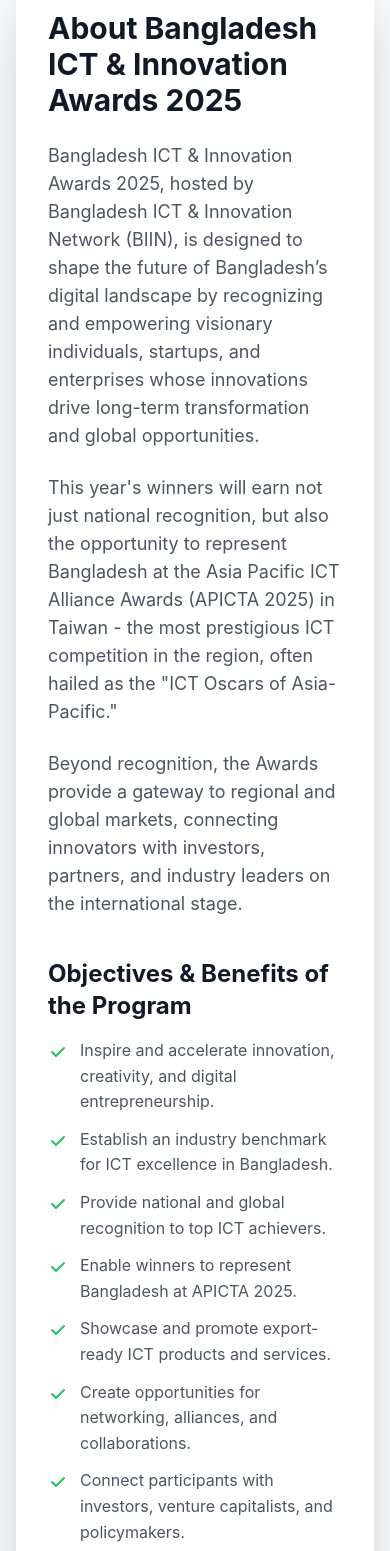
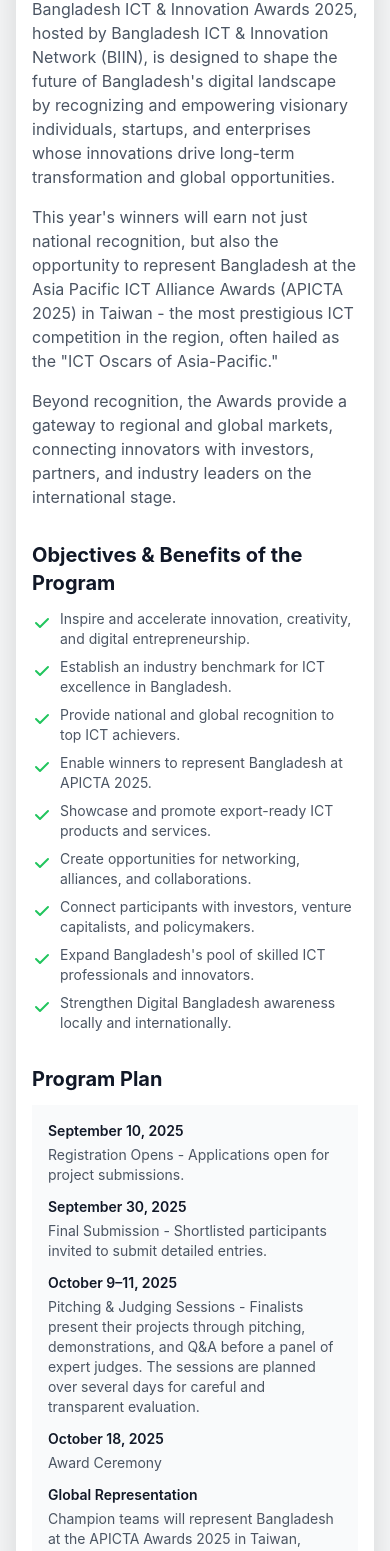
Before and after one commit to Ayonspoiler/BIIN_Award_Function, a React (Vite) app in the folder frontend/: page /about in a window 390 px wide. Shown: the part 418-1969 px from the top of the page. Built offline with nearby package versions, Linux system fonts and the light colour scheme; no server answers.

Commit message:
About Page Updated.

```diff
--- a/frontend/src/pages/About.jsx
+++ b/frontend/src/pages/About.jsx
@@ -1,9 +1,6 @@
 import { useEffect, useState } from "react";
 
 const About = () => {
-
-
-
   const API_URL =
     "https://script.google.com/macros/s/AKfycbx0bbcB-LedQAp20CrnQhPjIUL7nACzFqMWWBVpA5TuxxLvnlF6fYsxSaX7YgveefrJ3A/exec";
 
@@ -41,56 +38,55 @@
     };
   }, []);
 
-
   return (
     <div className="">
       <div className="">
         {/* Header */}
-        <section className="bg-gradient-to-r from-primary-600 to-secondary-600 text-white py-20 w-full ">
+        <section className="bg-gradient-to-r from-primary-600 to-secondary-600 text-white py-12 sm:py-16 md:py-20 w-full">
           <div className="px-4 sm:px-6 lg:px-8 text-center">
-            <h1 className="text-4xl md:text-6xl font-bold mb-6">
+            <h1 className="text-3xl sm:text-4xl md:text-5xl lg:text-6xl font-bold mb-4 sm:mb-6 leading-tight">
               Bangladesh ICT & Innovation Awards
             </h1>
-            <p className="text-xl md:text-2xl text-gray-100 max-w-3xl mx-auto">
+            <p className="text-lg sm:text-xl md:text-2xl text-gray-100 max-w-3xl mx-auto px-2">
               Celebrating Innovation, Empowering Digital Transformation
             </p>
           </div>
         </section>
         <div className="max-w-7xl mx-auto px-4 sm:px-6 lg:px-8 py-3">
           {/* About Awards Section */}
-          <div className="bg-white rounded-xl shadow-2xl p-8 mb-12">
-            <h2 className="text-3xl font-bold text-gray-900 mb-6">
+          <div className="bg-white rounded-xl shadow-2xl p-4 sm:p-6 md:p-8 mb-8 sm:mb-12">
+            <h2 className="text-2xl sm:text-3xl font-bold text-gray-900 mb-4 sm:mb-6">
               About Bangladesh ICT & Innovation Awards 2025
             </h2>
-            <p className="text-lg text-gray-600 mb-6">
+            <p className="text-base sm:text-lg text-gray-600 mb-4 sm:mb-6">
               Bangladesh ICT & Innovation Awards 2025, hosted by Bangladesh ICT
               & Innovation Network (BIIN), is designed to shape the future of
-              Bangladesh’s digital landscape by recognizing and empowering
+              Bangladesh's digital landscape by recognizing and empowering
               visionary individuals, startups, and enterprises whose innovations
               drive long-term transformation and global opportunities.
             </p>
-            <p className="text-lg text-gray-600 mb-6">
+            <p className="text-base sm:text-lg text-gray-600 mb-4 sm:mb-6">
               This year's winners will earn not just national recognition, but
               also the opportunity to represent Bangladesh at the Asia Pacific
               ICT Alliance Awards (APICTA 2025) in Taiwan - the most prestigious
               ICT competition in the region, often hailed as the "ICT Oscars of
               Asia-Pacific."
             </p>
-            <p className="text-lg text-gray-600 mb-6">
+            <p className="text-base sm:text-lg text-gray-600 mb-4 sm:mb-6">
               Beyond recognition, the Awards provide a gateway to regional and
               global markets, connecting innovators with investors, partners,
               and industry leaders on the international stage.
             </p>
 
             {/* Objectives & Benefits */}
-            <div className="mt-10">
-              <h3 className="text-2xl font-bold text-gray-900 mb-4">
+            <div className="mt-8 sm:mt-10">
+              <h3 className="text-xl sm:text-2xl font-bold text-gray-900 mb-3 sm:mb-4">
                 Objectives & Benefits of the Program
               </h3>
-              <ul className="space-y-3 text-gray-600">
+              <ul className="space-y-2 sm:space-y-3 text-gray-600">
                 <li className="flex items-start">
                   <svg
-                    className="w-5 h-5 text-green-500 mr-3 mt-1 flex-shrink-0"
+                    className="w-5 h-5 text-green-500 mr-2 sm:mr-3 mt-1 flex-shrink-0"
                     fill="currentColor"
                     viewBox="0 0 20 20"
                   >
@@ -100,14 +96,14 @@
                       clipRule="evenodd"
                     />
                   </svg>
-                  <span>
+                  <span className="text-sm sm:text-base">
                     Inspire and accelerate innovation, creativity, and digital
                     entrepreneurship.
                   </span>
                 </li>
                 <li className="flex items-start">
                   <svg
-                    className="w-5 h-5 text-green-500 mr-3 mt-1 flex-shrink-0"
+                    className="w-5 h-5 text-green-500 mr-2 sm:mr-3 mt-1 flex-shrink-0"
                     fill="currentColor"
                     viewBox="0 0 20 20"
                   >
@@ -117,14 +113,14 @@
                       clipRule="evenodd"
                     />
                   </svg>
-                  <span>
+                  <span className="text-sm sm:text-base">
                     Establish an industry benchmark for ICT excellence in
                     Bangladesh.
                   </span>
                 </li>
                 <li className="flex items-start">
                   <svg
-                    className="w-5 h-5 text-green-500 mr-3 mt-1 flex-shrink-0"
+                    className="w-5 h-5 text-green-500 mr-2 sm:mr-3 mt-1 flex-shrink-0"
                     fill="currentColor"
                     viewBox="0 0 20 20"
                   >
@@ -134,14 +130,14 @@
                       clipRule="evenodd"
                     />
                   </svg>
-                  <span>
+                  <span className="text-sm sm:text-base">
                     Provide national and global recognition to top ICT
                     achievers.
                   </span>
                 </li>
                 <li className="flex items-start">
                   <svg
-                    className="w-5 h-5 text-green-500 mr-3 mt-1 flex-shrink-0"
+                    className="w-5 h-5 text-green-500 mr-2 sm:mr-3 mt-1 flex-shrink-0"
                     fill="currentColor"
                     viewBox="0 0 20 20"
                   >
@@ -151,13 +147,13 @@
                       clipRule="evenodd"
                     />
                   </svg>
-                  <span>
+                  <span className="text-sm sm:text-base">
                     Enable winners to represent Bangladesh at APICTA 2025.
                   </span>
                 </li>
                 <li className="flex items-start">
                   <svg
-                    className="w-5 h-5 text-green-500 mr-3 mt-1 flex-shrink-0"
+                    className="w-5 h-5 text-green-500 mr-2 sm:mr-3 mt-1 flex-shrink-0"
                     fill="currentColor"
                     viewBox="0 0 20 20"
                   >
@@ -167,13 +163,13 @@
                       clipRule="evenodd"
                     />
                   </svg>
-                  <span>
+                  <span className="text-sm sm:text-base">
                     Showcase and promote export-ready ICT products and services.
                   </span>
                 </li>
                 <li className="flex items-start">
                   <svg
-                    className="w-5 h-5 text-green-500 mr-3 mt-1 flex-shrink-0"
+                    className="w-5 h-5 text-green-500 mr-2 sm:mr-3 mt-1 flex-shrink-0"
                     fill="currentColor"
                     viewBox="0 0 20 20"
                   >
@@ -183,14 +179,14 @@
                       clipRule="evenodd"
                     />
                   </svg>
-                  <span>
+                  <span className="text-sm sm:text-base">
                     Create opportunities for networking, alliances, and
                     collaborations.
                   </span>
                 </li>
                 <li className="flex items-start">
                   <svg
-                    className="w-5 h-5 text-green-500 mr-3 mt-1 flex-shrink-0"
+                    className="w-5 h-5 text-green-500 mr-2 sm:mr-3 mt-1 flex-shrink-0"
                     fill="currentColor"
                     viewBox="0 0 20 20"
                   >
@@ -200,14 +196,14 @@
                       clipRule="evenodd"
                     />
                   </svg>
-                  <span>
+                  <span className="text-sm sm:text-base">
                     Connect participants with investors, venture capitalists,
                     and policymakers.
                   </span>
                 </li>
                 <li className="flex items-start">
                   <svg
-                    className="w-5 h-5 text-green-500 mr-3 mt-1 flex-shrink-0"
+                    className="w-5 h-5 text-green-500 mr-2 sm:mr-3 mt-1 flex-shrink-0"
                     fill="currentColor"
                     viewBox="0 0 20 20"
                   >
@@ -217,14 +213,14 @@
                       clipRule="evenodd"
                     />
                   </svg>
-                  <span>
+                  <span className="text-sm sm:text-base">
                     Expand Bangladesh's pool of skilled ICT professionals and
                     innovators.
                   </span>
                 </li>
                 <li className="flex items-start">
                   <svg
-                    className="w-5 h-5 text-green-500 mr-3 mt-1 flex-shrink-0"
+                    className="w-5 h-5 text-green-500 mr-2 sm:mr-3 mt-1 flex-shrink-0"
                     fill="currentColor"
                     viewBox="0 0 20 20"
                   >
@@ -234,7 +230,7 @@
                       clipRule="evenodd"
                     />
                   </svg>
-                  <span>
+                  <span className="text-sm sm:text-base">
                     Strengthen Digital Bangladesh awareness locally and
                     internationally.
                   </span>
@@ -243,61 +239,63 @@
             </div>
 
             {/* Program Plan */}
-            <div className="mt-10">
-              <h3 className="text-2xl font-bold text-gray-900 mb-4">
+            <div className="mt-8 sm:mt-10">
+              <h3 className="text-xl sm:text-2xl font-bold text-gray-900 mb-3 sm:mb-4">
                 Program Plan
               </h3>
-              <div className="bg-gray-50 p-6 rounded-lg">
-                <ul className="space-y-4">
-                  <li className="flex items-start">
-                    <span className="font-semibold text-gray-900 min-w-[180px]">
+              <div className="bg-gray-50 p-4 sm:p-6 rounded-lg">
+                <ul className="space-y-3 sm:space-y-4">
+                  <li className="flex flex-col sm:flex-row sm:items-start">
+                    <span className="font-semibold text-gray-900 sm:min-w-[180px] mb-1 sm:mb-0 text-sm sm:text-base">
                       September 10, 2025
                     </span>
-                    <span className="text-gray-600">
+                    <span className="text-gray-600 text-sm sm:text-base">
                       Registration Opens - Applications open for project
                       submissions.
                     </span>
                   </li>
-                  {/* <li className="flex items-start">
-                  <span className="font-semibold text-gray-900 min-w-[180px]">
+                  {/* <li className="flex flex-col sm:flex-row sm:items-start">
+                  <span className="font-semibold text-gray-900 sm:min-w-[180px] mb-1 sm:mb-0 text-sm sm:text-base">
                     September 25, 2025
                   </span>
-                  <span className="text-gray-600">
+                  <span className="text-gray-600 text-sm sm:text-base">
                     Preliminary Evaluation - Initial review and shortlisting of
                     submitted projects.
                   </span>
                 </li> */}
-                  <li className="flex items-start">
-                    <span className="font-semibold text-gray-900 min-w-[180px]">
+                  <li className="flex flex-col sm:flex-row sm:items-start">
+                    <span className="font-semibold text-gray-900 sm:min-w-[180px] mb-1 sm:mb-0 text-sm sm:text-base">
                       September 30, 2025
                     </span>
-                    <span className="text-gray-600">
+                    <span className="text-gray-600 text-sm sm:text-base">
                       Final Submission - Shortlisted participants invited to
                       submit detailed entries.
                     </span>
                   </li>
-                  <li className="flex items-start">
-                    <span className="font-semibold text-gray-900 min-w-[180px]">
+                  <li className="flex flex-col sm:flex-row sm:items-start">
+                    <span className="font-semibold text-gray-900 sm:min-w-[180px] mb-1 sm:mb-0 text-sm sm:text-base">
                       October 9–11, 2025
                     </span>
-                    <span className="text-gray-600">
+                    <span className="text-gray-600 text-sm sm:text-base">
                       Pitching & Judging Sessions - Finalists present their
                       projects through pitching, demonstrations, and Q&A before
                       a panel of expert judges. The sessions are planned over
                       several days for careful and transparent evaluation.
                     </span>
                   </li>
-                  <li className="flex items-start">
-                    <span className="font-semibold text-gray-900 min-w-[180px]">
+                  <li className="flex flex-col sm:flex-row sm:items-start">
+                    <span className="font-semibold text-gray-900 sm:min-w-[180px] mb-1 sm:mb-0 text-sm sm:text-base">
                       October 18, 2025
                     </span>
-                    <span className="text-gray-600">Award Ceremony</span>
+                    <span className="text-gray-600 text-sm sm:text-base">
+                      Award Ceremony
+                    </span>
                   </li>
-                  <li className="flex items-start">
-                    <span className="font-semibold text-gray-900 min-w-[180px]">
+                  <li className="flex flex-col sm:flex-row sm:items-start">
+                    <span className="font-semibold text-gray-900 sm:min-w-[180px] mb-1 sm:mb-0 text-sm sm:text-base">
                       Global Representation
                     </span>
-                    <span className="text-gray-600">
+                    <span className="text-gray-600 text-sm sm:text-base">
                       Champion teams will represent Bangladesh at the APICTA
                       Awards 2025 in Taiwan, bringing national innovations to an
                       international platform.
@@ -308,21 +306,21 @@
             </div>
 
             {/* About Judges */}
-            <div className="mt-10">
-              <h3 className="text-2xl font-bold text-gray-900 mb-4">
+            <div className="mt-8 sm:mt-10">
+              <h3 className="text-xl sm:text-2xl font-bold text-gray-900 mb-3 sm:mb-4">
                 About Judges
               </h3>
-              <p className="text-lg text-gray-600 mb-6">
+              <p className="text-base sm:text-lg text-gray-600 mb-4 sm:mb-6">
                 The judging process will be led by an esteemed panel of
                 professionals from diverse backgrounds, ensuring fair,
                 transparent, and industry-aligned evaluation. Judges will be
                 drawn from:
               </p>
-              <div className="grid grid-cols-1 md:grid-cols-2 gap-4">
+              <div className="grid grid-cols-1 md:grid-cols-2 gap-3 sm:gap-4">
                 <ul className="space-y-2 text-gray-600">
                   <li className="flex items-center">
                     <svg
-                      className="w-4 h-4 text-primary-600 mr-2"
+                      className="w-4 h-4 text-primary-600 mr-2 flex-shrink-0"
                       fill="currentColor"
                       viewBox="0 0 20 20"
                     >
@@ -332,11 +330,13 @@
                         clipRule="evenodd"
                       />
                     </svg>
+                    <span className="text-sm sm:text-base">
                       Academia & Research
+                    </span>
                   </li>
                   <li className="flex items-center">
                     <svg
-                      className="w-4 h-4 text-primary-600 mr-2"
+                      className="w-4 h-4 text-primary-600 mr-2 flex-shrink-0"
                       fill="currentColor"
                       viewBox="0 0 20 20"
                     >
@@ -346,11 +346,13 @@
                         clipRule="evenodd"
                       />
                     </svg>
+                    <span className="text-sm sm:text-base">
                       ICT/ITES Industry
+                    </span>
                   </li>
                   <li className="flex items-center">
                     <svg
-                      className="w-4 h-4 text-primary-600 mr-2"
+                      className="w-4 h-4 text-primary-600 mr-2 flex-shrink-0"
                       fill="currentColor"
                       viewBox="0 0 20 20"
                     >
@@ -360,13 +362,15 @@
                         clipRule="evenodd"
                       />
                     </svg>
+                    <span className="text-sm sm:text-base">
                       Finance & Banking
+                    </span>
                   </li>
                 </ul>
                 <ul className="space-y-2 text-gray-600">
                   <li className="flex items-center">
                     <svg
-                      className="w-4 h-4 text-primary-600 mr-2"
+                      className="w-4 h-4 text-primary-600 mr-2 flex-shrink-0"
                       fill="currentColor"
                       viewBox="0 0 20 20"
                     >
@@ -376,11 +380,13 @@
                         clipRule="evenodd"
                       />
                     </svg>
+                    <span className="text-sm sm:text-base">
                       Startup Ecosystem
+                    </span>
                   </li>
                   <li className="flex items-center">
                     <svg
-                      className="w-4 h-4 text-primary-600 mr-2"
+                      className="w-4 h-4 text-primary-600 mr-2 flex-shrink-0"
                       fill="currentColor"
                       viewBox="0 0 20 20"
                     >
@@ -390,11 +396,13 @@
                         clipRule="evenodd"
                       />
                     </svg>
+                    <span className="text-sm sm:text-base">
                       Government & ICT Division
+                    </span>
                   </li>
                   <li className="flex items-center">
                     <svg
-                      className="w-4 h-4 text-primary-600 mr-2"
+                      className="w-4 h-4 text-primary-600 mr-2 flex-shrink-0"
                       fill="currentColor"
                       viewBox="0 0 20 20"
                     >
@@ -404,7 +412,9 @@
                         clipRule="evenodd"
                       />
                     </svg>
+                    <span className="text-sm sm:text-base">
                       International ICT experts
+                    </span>
                   </li>
                 </ul>
               </div>
@@ -412,30 +422,36 @@
           </div>
 
           {/* Statistics */}
-          <div className="bg-gradient-to-r from-primary-600 to-secondary-600 rounded-xl text-white p-8 shadow-2xl">
-            <h2 className="text-3xl font-bold text-center mb-8">
+          <div className="bg-gradient-to-r from-primary-600 to-secondary-600 rounded-xl text-white p-6 sm:p-8 shadow-2xl">
+            <h2 className="text-2xl sm:text-3xl font-bold text-center mb-6 sm:mb-8">
               Awards by Numbers
             </h2>
-            <div className="grid grid-cols-1 md:grid-cols-3 gap-8 text-center">
+            <div className="grid grid-cols-1 sm:grid-cols-3 gap-6 sm:gap-8 text-center">
               {/* <div>
               <div className="text-4xl font-bold mb-2">2</div>
               <div className="text-primary-100">Years Running</div>
             </div> */}
 
               <div>
-                <div className="text-4xl font-bold mb-2">6</div>
-                <div className="text-primary-100">Categories</div>
+                <div className="text-3xl sm:text-4xl font-bold mb-2">6</div>
+                <div className="text-primary-100 text-sm sm:text-base">
+                  Categories
+                </div>
               </div>
               <div>
-                <div className="text-4xl font-bold mb-2">
+                <div className="text-3xl sm:text-4xl font-bold mb-2">
                   {/* {applications === null ? "..." : applications} */}
                   255
                 </div>
-                <div className="text-primary-100">Applications</div>
+                <div className="text-primary-100 text-sm sm:text-base">
+                  Applications
+                </div>
               </div>
               <div>
-                <div className="text-4xl font-bold mb-2">?</div>
-                <div className="text-primary-100">Winners</div>
+                <div className="text-3xl sm:text-4xl font-bold mb-2">?</div>
+                <div className="text-primary-100 text-sm sm:text-base">
+                  Winners
+                </div>
               </div>
             </div>
           </div>
```
Lines whose indentation alone changed are shown as unchanged.
